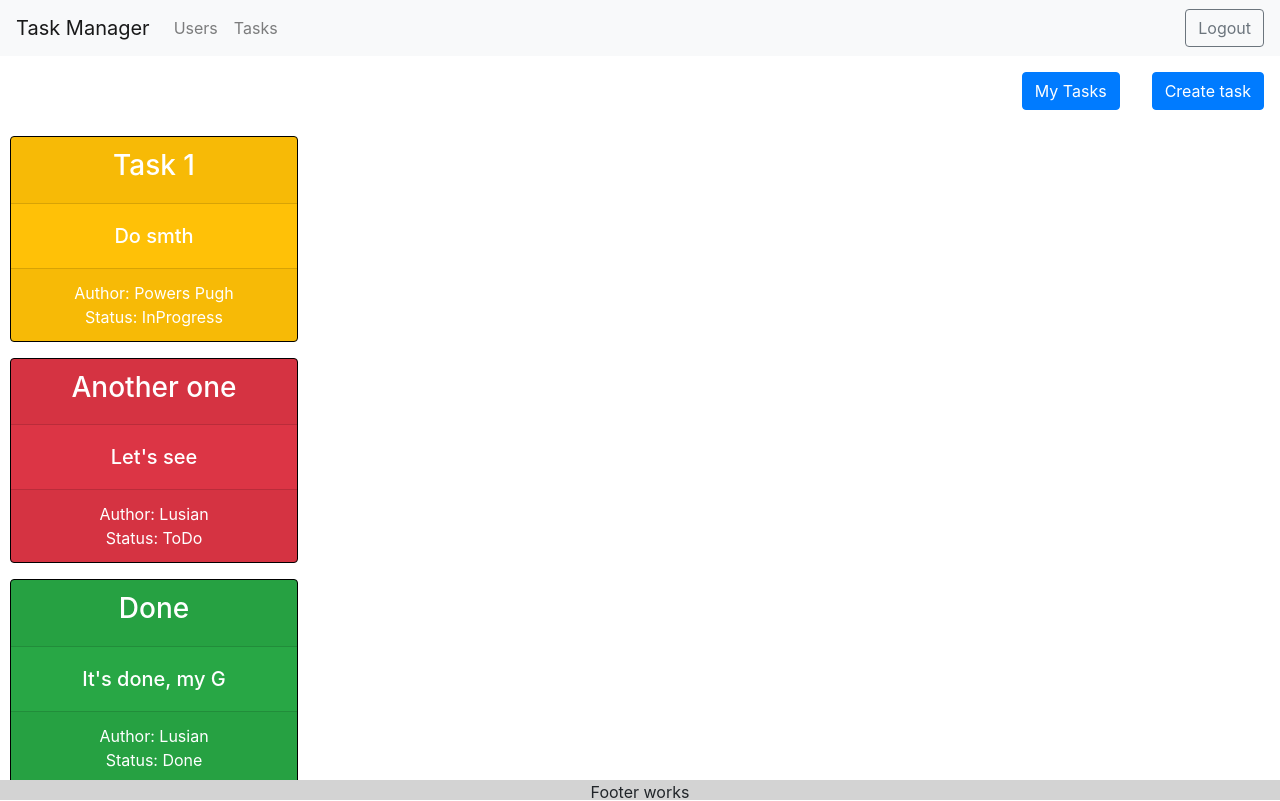
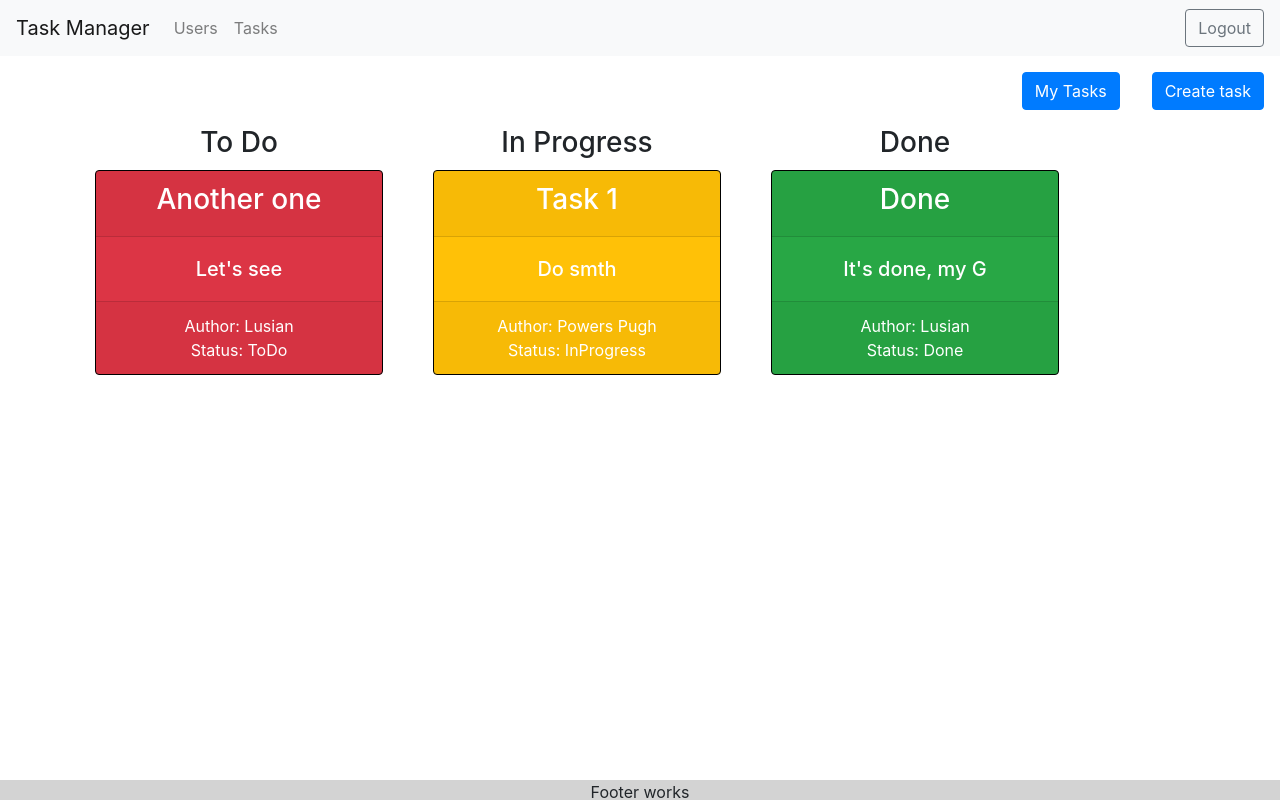
Before and after one commit to Sunkatta/tasks-manager, a React (Create React App) app: page /tasks in a window 1280 px wide. Built offline with nearby package versions, Linux system fonts and the light colour scheme; data requests are answered from the project's data file; sample sign-in values are in the browser's storage; the HTML template or start-up script is replaced by a standard one.

Commit message:
stylized tasks list

```diff
--- /dev/null
+++ b/src/components/tasks/tasks-list/TasksList.css
@@ -0,0 +1,6 @@
+@media (min-width: 768px) {
+    .col-md-3 {
+        flex: 0 0 25%;
+        max-width: none !important;
+    }
+}
--- a/src/components/tasks/tasks-list/TasksList.jsx
+++ b/src/components/tasks/tasks-list/TasksList.jsx
@@ -1,9 +1,10 @@
 import React from 'react';
 import { useState } from 'react';
 import { useEffect } from 'react';
-import { getAllTasks, deleteTask } from '../../../core/api/tasks.api';
+import { getAllTasks, deleteTask, taskStatus } from '../../../core/api/tasks.api';
 import { TaskCard } from '../task-card/TaskCard';
 import { Link } from 'react-router-dom';
+import './TasksList.css';
 
 export function TasksList(props) {
     const [tasks, setTasks] = useState([]);
@@ -33,7 +34,23 @@ export function TasksList(props) {
                     </div>
                 </div>
             </div>
-            { tasks.map((task) => <TaskCard task={task} key={task.id} onDeleteClick={onDelete}></TaskCard>)}
+            <div className="container">
+                <div className="row">
+                    <div className="col-md-3">
+                        <h3>To Do</h3>
+                        { tasks.map((task) => (task.status === taskStatus.ToDo && <TaskCard task={task} key={task.id} onDeleteClick={onDelete}></TaskCard>))}
+                    </div>
+                    <div className="col-md-3">
+                        <h3>In Progress</h3>
+                        { tasks.map((task) => (task.status === taskStatus.InProgress && <TaskCard task={task} key={task.id} onDeleteClick={onDelete}></TaskCard>))}
+                    </div>
+                    <div className="col-md-3">
+                        <h3>Done</h3>
+                        { tasks.map((task) => (task.status === taskStatus.Done && <TaskCard task={task} key={task.id} onDeleteClick={onDelete}></TaskCard>))}
+                    </div>
+                </div>
+            </div>
+
         </div>
     );
 }
```
